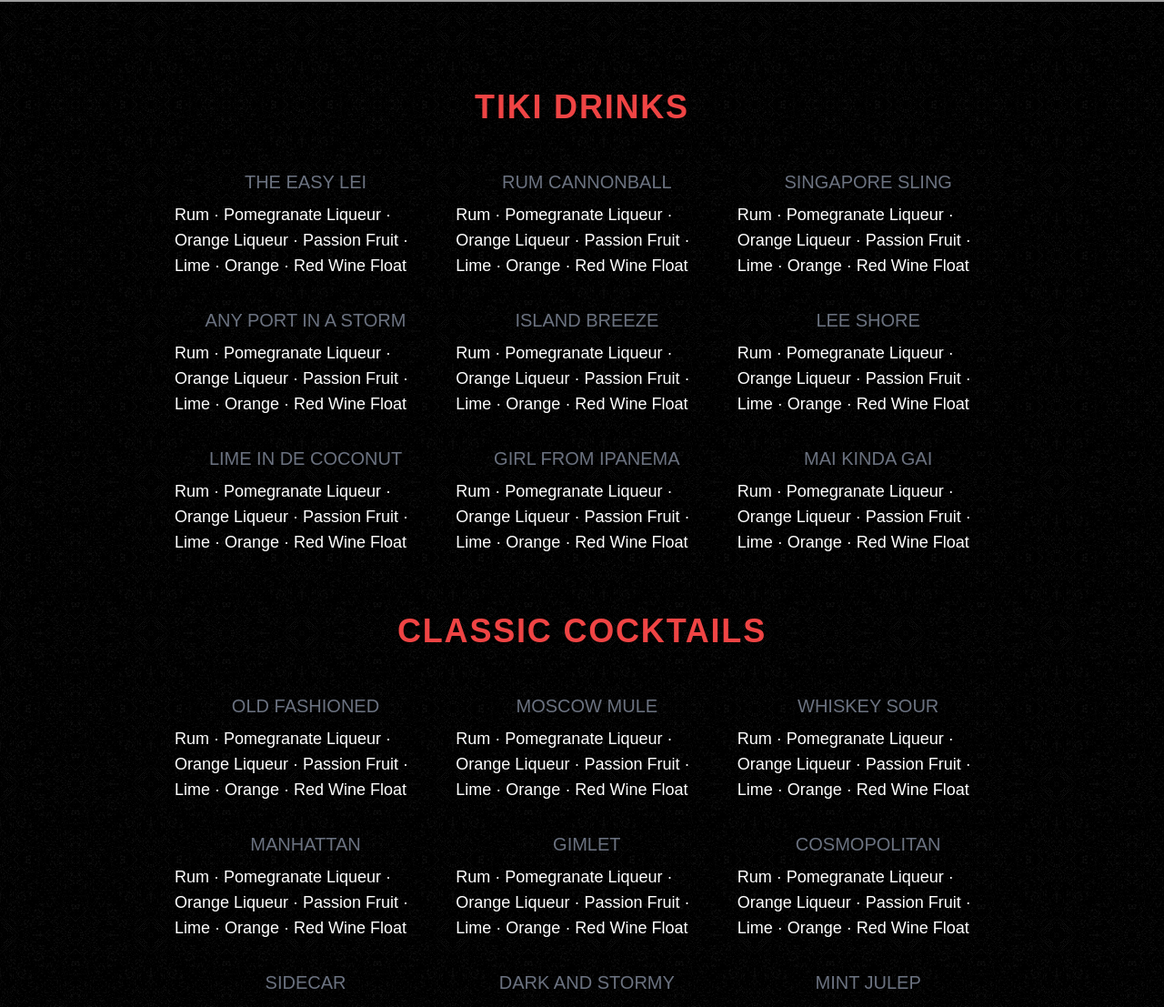
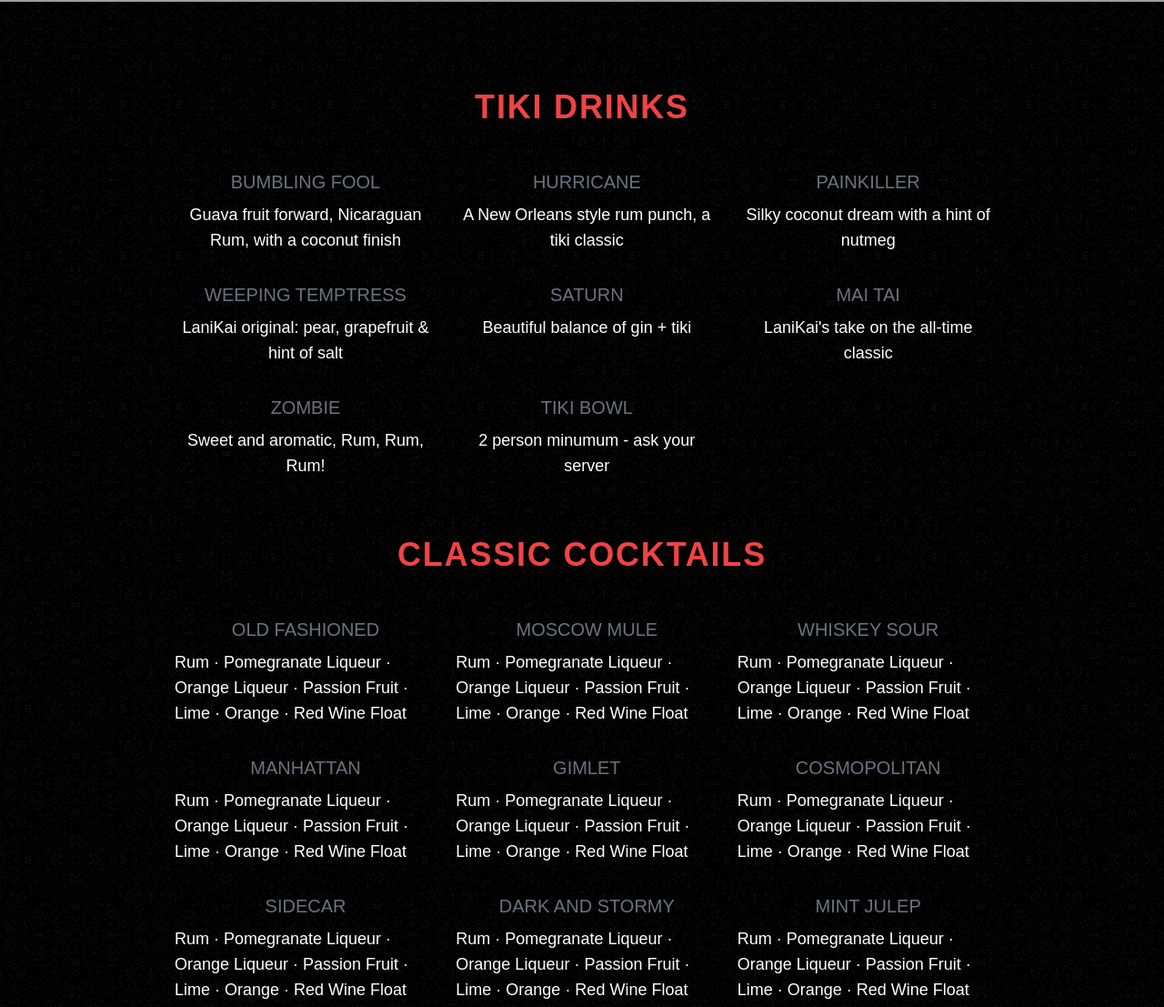
Before and after one commit to auzinthewild/lanikailounge, a website: page src/index.html in a window 1280 px wide. Shown: the part 798-1905 px from the top of the page at 91% size. Drawn offline with nearby package versions, Linux system fonts and the light colour scheme; grey boxes are pictures that could not be loaded; a web font is replaced by a local one.

Commit message:
menu updates

```diff
--- a/src/index.html
+++ b/src/index.html
@@ -1,41 +1,30 @@
 <!DOCTYPE html>
 <html>
+
 <head>
   <meta charset="UTF-8" />
   <meta name="viewport" content="width=device-width, initial-scale=1.0" />
   <link href="/dist/output.css" rel="stylesheet" />
-    <script
-      src="https://kit.fontawesome.com/ffe751e0a0.js"
-      crossorigin="anonymous"
-    ></script>
-    <link
-      href="https://fonts.googleapis.com/css2?family=Roboto:wght@300;400;500&amp;display=swap"
-      rel="stylesheet"
-    />
-    <link
-      rel="stylesheet"
-      href="https://unpkg.com/leaflet@1.7.1/dist/leaflet.css"
+  <script src="https://kit.fontawesome.com/ffe751e0a0.js" crossorigin="anonymous"></script>
+  <link href="https://fonts.googleapis.com/css2?family=Roboto:wght@300;400;500&amp;display=swap" rel="stylesheet" />
+  <link rel="stylesheet" href="https://unpkg.com/leaflet@1.7.1/dist/leaflet.css"
     integrity="sha512-xodZBNTC5n17Xt2atTPuE1HxjVMSvLVW9ocqUKLsCC5CXdbqCmblAshOMAS6/keqq/sMZMZ19scR4PsZChSR7A=="
-      crossorigin=""
-    />
+    crossorigin="" />
   <link rel="stylesheet" href="https://use.typekit.net/fgn3fql.css" />
   <link rel="stylesheet" href="https://use.typekit.net/fgn3fql.css" />
-    <script
-      src="https://unpkg.com/leaflet@1.7.1/dist/leaflet.js"
+  <script src="https://unpkg.com/leaflet@1.7.1/dist/leaflet.js"
     integrity="sha512-XQoYMqMTK8LvdxXYG3nZ448hOEQiglfqkJs1NOQV44cWnUrBc8PkAOcXy20w0vlaXaVUearIOBhiXZ5V3ynxwA=="
-      crossorigin=""
-    ></script>
+    crossorigin=""></script>
 </head>
+
 <body class="bg-black bg-mirrored-squares">
-    <nav class="fixed h-24 w-full">
+  <nav class="sm:hidden md:fixed h-24 w-full">
     <div class="max-w-7xl mx-auto mt-2">
       <div class="flex justify-between">
         <div class="flex">
           <img class="max-h-12" src="/dist/images/circlelogo.png" />
         </div>
-          <div
-            class="flex items-center text-white tracking-wider font-normal font-brandon"
-          >
+        <div class="flex items-center text-white tracking-wider font-normal font-brandon">
           <div class="mx-2"><a href="">MENU</a></div>
           <div class="mx-2"><a href="">ABOUT</a></div>
           <div class="mx-2"><a href="">CONTACT</a></div>
@@ -50,12 +39,8 @@
     </div>
   </nav>
 
-    <header
-      class="bg-main-splash bg-fixed flex flex-col bg-cover bg-center bg-no-repeat min-h-screen"
-    >
-      <div
-        class="flex flex-col flex-grow justify-start items-center h-full mt-4"
-      >
+  <header class="bg-main-splash bg-fixed flex flex-col bg-cover bg-center bg-no-repeat min-h-screen">
+    <div class="flex flex-col flex-grow justify-start items-center h-full mt-4">
       <div class="-mt-2">
         <img src="/dist/images/logo1.png" />
       </div>
@@ -64,104 +49,82 @@
   <div class="absolute bottom-4 left-1/2 -translate-x-1/2">
     <i class="text-4xl text-white fas fa-chevron-down"></i>
   </div>
-    <section
-      id="menu"
-      class="flex flex-col max-w-7xl items-center w-full mx-auto mt-24"
-    >
+  <section id="menu" class="flex flex-col max-w-7xl items-center w-full mx-auto mt-24">
     <div class="w-full text-center items-center flex flex-col">
-        <h1
-          class="mb-12 font-brandon font-semibold text-4xl text-red-500 tracking-wider"
-        >
+      <h1 class="mb-12 font-brandon font-semibold text-4xl text-red-500 tracking-wider">
         TIKI DRINKS
       </h1>
-        <div
-          class="grid grid-cols-3 mb-16 grid-rows-3 gap-8 max-w-4xl text-white"
-        >
+      <div class="grid grid-cols-3 mb-16 grid-rows-3 gap-8 max-w-4xl text-white">
         <div class="w-72">
           <h2 class="mb-2 text-gray-500 text-xl font-brandon">
-              THE EASY LEI
+            BUMBLING FOOL
           </h2>
-            <p class="text-white text-left text-lg font-brandon">
-              Rum · Pomegranate Liqueur · Orange Liqueur · Passion Fruit · Lime
-              · Orange · Red Wine Float
+          <p class="text-white text-center text-lg font-brandon">
+            Guava fruit forward, Nicaraguan Rum, with a coconut finish
           </p>
         </div>
         <div class="w-72">
           <h2 class="mb-2 text-gray-500 text-xl font-brandon">
-              RUM CANNONBALL
+            HURRICANE
           </h2>
-            <p class="text-white text-left text-lg font-brandon">
-              Rum · Pomegranate Liqueur · Orange Liqueur · Passion Fruit · Lime
-              · Orange · Red Wine Float
+          <p class="text-white text-center text-lg font-brandon">
+            A New Orleans style rum punch, a tiki classic
           </p>
         </div>
         <div class="w-72">
           <h2 class="mb-2 text-gray-500 text-xl font-brandon">
-              SINGAPORE SLING
+            PAINKILLER
           </h2>
-            <p class="text-white text-left text-lg font-brandon">
-              Rum · Pomegranate Liqueur · Orange Liqueur · Passion Fruit · Lime
-              · Orange · Red Wine Float
+          <p class="text-white text-center text-lg font-brandon">
+
+            Silky coconut dream with a hint of nutmeg
           </p>
         </div>
         <div class="w-72">
           <h2 class="mb-2 text-gray-500 text-xl font-brandon">
-              ANY PORT IN A STORM
+            WEEPING TEMPTRESS
           </h2>
-            <p class="text-white text-left text-lg font-brandon">
-              Rum · Pomegranate Liqueur · Orange Liqueur · Passion Fruit · Lime
-              · Orange · Red Wine Float
+          <p class="text-white text-center text-lg font-brandon">
+            LaniKai original: pear, grapefruit & hint of salt
           </p>
         </div>
         <div class="w-72">
           <h2 class="mb-2 text-gray-500 text-xl font-brandon">
-              ISLAND BREEZE
+            SATURN
           </h2>
-            <p class="text-white text-left text-lg font-brandon">
-              Rum · Pomegranate Liqueur · Orange Liqueur · Passion Fruit · Lime
-              · Orange · Red Wine Float
+          <p class="text-white text-center text-lg font-brandon">
+            Beautiful balance of gin + tiki
           </p>
         </div>
+
         <div class="w-72">
-            <h2 class="mb-2 text-gray-500 text-xl font-brandon">LEE SHORE</h2>
-            <p class="text-white text-left text-lg font-brandon">
-              Rum · Pomegranate Liqueur · Orange Liqueur · Passion Fruit · Lime
-              · Orange · Red Wine Float
+          <h2 class="mb-2 text-gray-500 text-xl font-brandon">
+            MAI TAI
+          </h2>
+          <p class="text-white text-center text-lg font-brandon">
+            LaniKai's take on the all-time classic
           </p>
         </div>
         <div class="w-72">
           <h2 class="mb-2 text-gray-500 text-xl font-brandon">
-              LIME IN DE COCONUT
+            ZOMBIE
           </h2>
-            <p class="text-white text-left text-lg font-brandon">
-              Rum · Pomegranate Liqueur · Orange Liqueur · Passion Fruit · Lime
-              · Orange · Red Wine Float
+          <p class="text-white text-center text-lg font-brandon">
+            Sweet and aromatic, Rum, Rum, Rum!
           </p>
         </div>
         <div class="w-72">
           <h2 class="mb-2 text-gray-500 text-xl font-brandon">
-              GIRL FROM IPANEMA
+            TIKI BOWL
           </h2>
-            <p class="text-white text-left text-lg font-brandon">
-              Rum · Pomegranate Liqueur · Orange Liqueur · Passion Fruit · Lime
-              · Orange · Red Wine Float
-            </p>
-          </div>
-          <div class="w-72">
-            <h2 class="mb-2 text-gray-500 text-xl font-brandon">
-              MAI KINDA GAI
-            </h2>
-            <p class="text-white text-left text-lg font-brandon">
-              Rum · Pomegranate Liqueur · Orange Liqueur · Passion Fruit · Lime
-              · Orange · Red Wine Float
+          <p class="text-white text-center text-lg font-brandon">
+            2 person minumum - ask your server
           </p>
         </div>
       </div>
     </div>
     <div class="w-full text-center items-center flex flex-col">
-        <h1
-          class="mb-12 font-brandon font-semibold text-4xl text-red-500 tracking-wider"
-        >
+      <h1 class="mb-12 font-brandon font-semibold text-4xl text-red-500 tracking-wider">
         CLASSIC COCKTAILS
       </h1>
       <div class="grid grid-cols-3 grid-rows-3 gap-8 max-w-4xl text-white">
@@ -239,27 +202,19 @@
       </div>
     </div>
   </section>
-    <section
-      id="about"
-      class="bg-main-2 bg-fixed flex flex-col bg-cover bg-center bg-no-repeat items-center w-full mx-auto mt-24"
-    >
+  <section id="about"
+    class="bg-main-2 bg-fixed flex flex-col bg-cover bg-center bg-no-repeat items-center w-full mx-auto mt-24">
     <div class="text-center my-24 bg-gray-900 py-12 w-1/3">
-        <h1
-          class="mb-6 font-brandon font-semibold text-4xl text-red-500 tracking-wider"
-        >
+      <h1 class="mb-6 font-brandon font-semibold text-4xl text-red-500 tracking-wider">
         ABOUT
       </h1>
-        <p
-          class="mx-12 font-brandon font-light text-lg mb-6 text-white text-center"
-        >
+      <p class="mx-12 font-brandon font-light text-lg mb-6 text-white text-center">
         LaniKai Lounge is proud to be San Marcos' first Texas tiki bar and
         lounge. Serving a diverse array of tiki drinks and classic cocktails,
         we're looking forward to serving San Marcos in 2022!<br /><br />
         Stay tuned for opening announcements and daily specials and don't
         forget to like and follow us on social media!<br>
-          <div
-            class="flex justify-center text-white tracking-wider font-normal font-brandon"
-          >
+      <div class="flex justify-center text-white tracking-wider font-normal font-brandon">
         <div class="mx-2">
           <a href=""><i class="text-lg text-gray-300 fab fa-instagram"></i></a>
         </div>
@@ -270,51 +225,37 @@
       </p>
     </div>
   </section>
-    <section
-      id="contact"
-      class="flex flex-col items-center w-full mx-auto my-8"
-    >
-      <div class="w-full text-center">
-        <h1
-          class="mb-6 font-brandon font-semibold text-4xl text-red-500 tracking-wider"
-        >
+  <section id="contact" class="flex flex-col items-center w-full mx-auto my-8">
+    <div class="mt-12 w-full text-center">
+      <h1 class="mb-6 font-brandon font-semibold text-4xl text-red-500 tracking-wider">
         LANIKAI LOUNGE
       </h1>
-        <p
-          class="font-brandon font-light text-base mb-6 text-gray-500 text-center"
-        >
+      <p class="font-brandon font-light text-base mb-6 text-gray-500 text-center">
         700 N LBJ Drive, Suite 113
         <br />
         San Marcos, TX 78666
         <br />
-          <a href="mailto:lanikailoung@gmail.com">LaniKaiLounge@gmail.com</a
-          ><br />
+        <a href="mailto:lanikailoung@gmail.com">LaniKaiLounge@gmail.com</a><br />
         (512) 123-4567
       </p>
-        <p
-          class="font-brandon font-light text-base mb-6 text-white text-center"
-        >
+      <p class="font-brandon font-light text-base mb-6 text-white text-center">
         Hours of Operation:<br />
         Sunday-Thursday 4pm-12am<br />Friday-Saturday 4pm-2am
       </p>
       <div class="relative w-full">
         <div class="h-96 z-10 border border-white" id="map"></div>
-          <a
-            href="https://www.google.com/maps/place/700+N+LBJ+Dr,+San+Marcos,+TX+78666/@29.8920081,-97.9421518,17z/data=!3m1!4b1!4m5!3m4!1s0x865ca86bcc51bf7f:0x7b4df1af9d02b57!8m2!3d29.8920081!4d-97.9399631"
-            target="_blank"
-          >
+        <a href="https://www.google.com/maps/place/700+N+LBJ+Dr,+San+Marcos,+TX+78666/@29.8920081,-97.9421518,17z/data=!3m1!4b1!4m5!3m4!1s0x865ca86bcc51bf7f:0x7b4df1af9d02b57!8m2!3d29.8920081!4d-97.9399631"
+          target="_blank">
           <div
-              class="absolute bg-red-500 text-white z-30 bottom-12 left-1/2 -translate-x-1/2 transition duration-500 ease-in-out px-4 py-2 cursor-pointer hover:bg-red-400"
-            >
+            class="absolute bg-red-500 text-white z-30 bottom-12 left-1/2 -translate-x-1/2 transition duration-500 ease-in-out px-4 py-2 cursor-pointer hover:bg-red-400">
             GET DIRECTIONS
-            </div></a
-          >
+          </div>
+        </a>
       </div>
     </div>
   </section>
   <footer
-      class="h-16 w-full flex mx-auto items-center justify-center text-white text-sm tracking-wider font-normal font-brandon"
-    >
+    class="h-16 w-full flex mx-auto items-center justify-center text-white text-sm tracking-wider font-normal font-brandon">
     <div class="flex">
       <div class="mx-2 h-fit"><a href="">PRESS</a></div>
       <div class="mx-2"><a href="">WORK WITH US</a></div>
@@ -323,4 +264,5 @@
   </footer>
   <script src="js/maps.js"></script>
 </body>
+
 </html>
```
Also changed, not shown: dist/output.css. Lines whose indentation alone changed are shown as unchanged.
